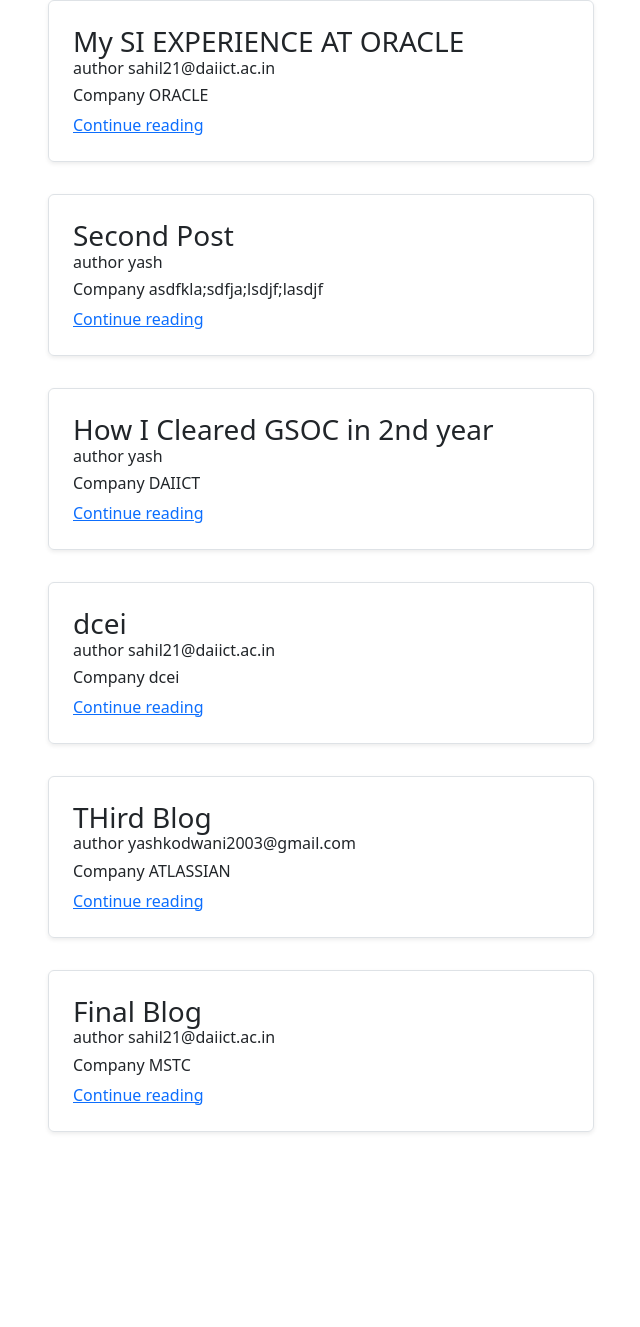
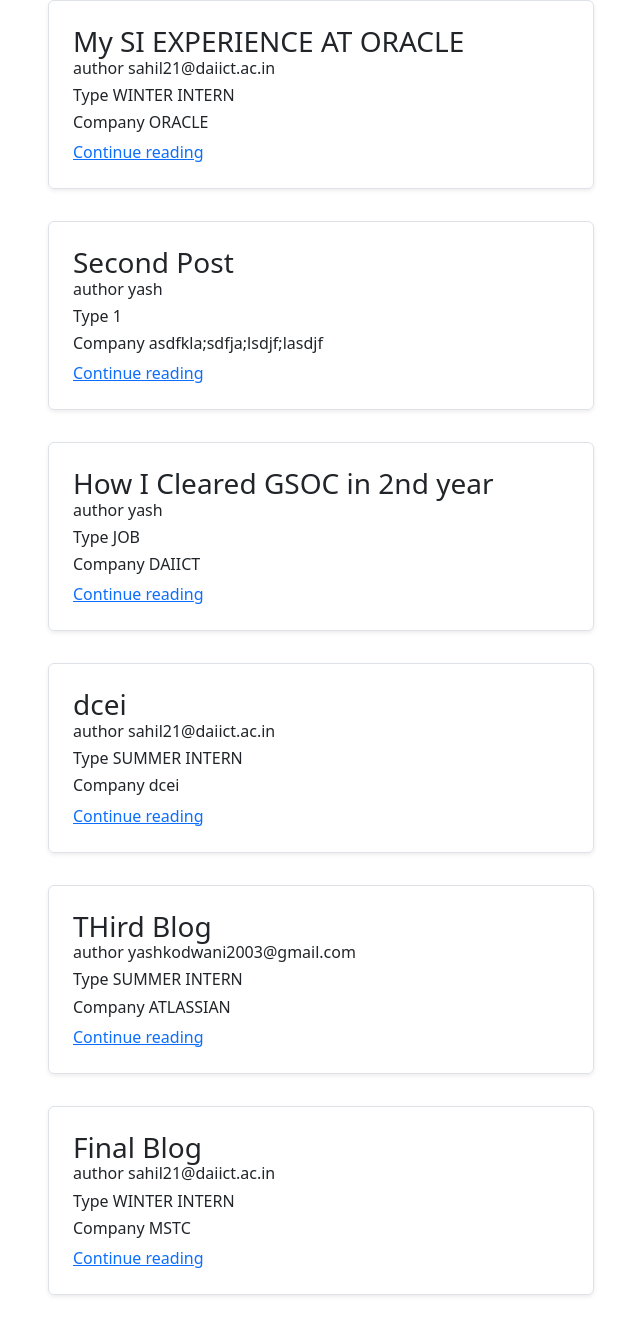
Before and after one commit to ykodwani01/woc5.0-django-interviewblog-Yash, a Django app: page /home in a window 1280 px wide. Shown: the part 56-1383 px from the top of the page, without its empty margins (34-674 px from the left). Before the commit the page ends 1189 px from the top, so only its background shows below. Run offline with Django 4.2, Linux system fonts and the light colour scheme; a user stored in the database is signed in; data comes from the database, SQL or seed files in the repository; both versions use the stored data as it was after the commit; some libraries are stand-ins or nearby versions.

Commit message:
Final Commit

```diff
--- a/Blog/BlogApp/forms.py
+++ b/Blog/BlogApp/forms.py
@@ -25,7 +25,7 @@
 
     title=forms.CharField(label="Title")
     content=forms.CharField(label="Content")
-    job_offer=forms.ChoiceField(label="Job Type",choices=(('Summer Intern','Summer Intern'),('Job','Job'),('PPO','PPO'),('Winter Intern','Winter Intern')))
+    job_offer=forms.ChoiceField(label="Job Type",choices=((1,'Summer Intern'),(2,'Job'),(3,'PPO'),(4,'Winter Intern')))
     company_name=forms.CharField(label="Company")
     author=forms.CharField(label="Author")
 
--- a/Blog/BlogApp/models.py
+++ b/Blog/BlogApp/models.py
@@ -20,7 +20,7 @@
     post_id=models.AutoField(primary_key=True)
     title=models.CharField(max_length=100,default="")
     content=RichTextField(blank=True,null=True)
-    job_offer=models.CharField(max_length=100,choices=((0,'Summer Intern'),(1,'Job'),(2,'PPO'),(3,'Winter Intern')),default=1)
+    job_offer=models.CharField(max_length=100,choices=(('SUMMER INTERN','SUMMER INTERN'),('JOB','JOB'),('PPO','PPO'),('WINTER INTERN','WINTER INTERN')),default=1)
     company_name=models.CharField(max_length=200,default="")
     author=models.ForeignKey(User,on_delete=models.CASCADE,blank=True,null=True)
     year=models.IntegerField(default=0)
--- a/Blog/BlogApp/templates/blogpage.html
+++ b/Blog/BlogApp/templates/blogpage.html
@@ -14,6 +14,7 @@
            <h3 class="mb-0">{{i.title}}</h3>
 
            <h6>author {{i.author}}</h6>
+           <h6>Type {{i.job_offer}}</h6>
            <h6>Company {{i.company_name}}</h6>
 
            <a href="post/{{i.post_id}}" class="stretched-link">Continue reading</a>
--- a/Blog/BlogApp/templates/post.html
+++ b/Blog/BlogApp/templates/post.html
@@ -15,8 +15,8 @@
         <h4>Year Published: {{posts.year}}</h4>
 
 
-        <p>{{posts.content}}
-        </p>
+        <p>{{posts.content  | safe}}</p>
+
         <form action="/bookmark/{{posts.post_id}}" method="POST">{% csrf_token %}
 
           <input type='submit' name='bookmarkit' value='bookmark'></input>
--- a/Blog/BlogApp/views.py
+++ b/Blog/BlogApp/views.py
@@ -18,6 +18,7 @@
 
 def index(request):
     return render(request,'index.html')
+
 def logout_handler(request):
     logout(request)
     return redirect('index')
@@ -150,13 +151,13 @@
         print(job_type)
         year=request.POST.get('year')
         if job_type=="WINTER INTERN":
-            a=3
+            a='WINTER INTERN'
         if job_type=="JOB":
-            a=1
+            a='JOB'
         if job_type=="SUMMER INTERN":
-            a=0
+            a='SUMMER INTERN'
         if job_type=="PPO":
-            a=2
+            a='PPO'
         print(a)
         temp=request.user
         hello=BlogPost(title=title,content=content,company_name=company,author=temp,job_offer=a,year=year)
@@ -169,7 +170,7 @@
 
 def search(request):
     query=request.GET.get('query')
-    posts=BlogPost.objects.filter(title__icontains=query) | BlogPost.objects.filter(company_name__icontains=query)
+    posts=BlogPost.objects.filter(title__icontains=query) | BlogPost.objects.filter(company_name__icontains=query)  | BlogPost.objects.filter(job_offer__icontains=query)
 
     params={ 'posts' : posts }
     return render(request,'search_results.html',params)
@@ -219,13 +220,13 @@
         job_type=request.POST.get('job_type')
         year=request.POST.get('year')
         if job_type=="WINTER INTERN":
-            a=3
+            a='WINTER INTERN'
         if job_type=="JOB":
-            a=1
+            a='JOB'
         if job_type=="SUMMER INTERN":
-            a=0
+            a='SUMMER INTERN'
         if job_type=="PPO":
-            a=2
+            a='PPO'
 
         temp=BlogPost.objects.filter(post_id=post_id).update(title=title,content=content,company_name=company,year=year,job_offer=a)
         return redirect('home')
```
Also changed, not shown: Blog/BlogApp/images/WIN_20221026_12_07_22_Pro.jpg (added), Blog/BlogApp/images/WIN_20221026_12_07_30_Pro.jpg (added), Blog/BlogApp/images/WIN_20221026_12_07_30_Pro_zUr9wmt.jpg (added), Blog/BlogApp/migrations/0019_alter_blogpost_job_offer.py (added), Blog/db.sqlite3.
